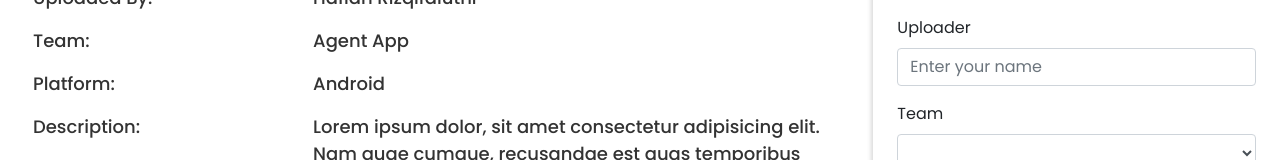
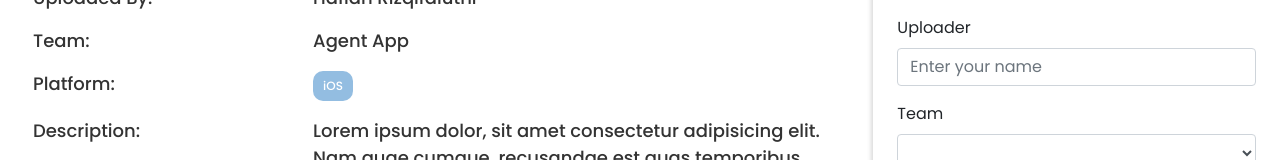
Before and after one commit to taufanfadhilah/EP-Apps-Repository-FE, a Nuxt app: page /apps/123 in a window 1280 px wide. Shown: the part 264-424 px from the top of the page. Built offline with nearby package versions, Linux system fonts and the light colour scheme.

Commit message:
fixing badge

```diff
--- a/pages/apps/_id.vue
+++ b/pages/apps/_id.vue
@@ -20,7 +20,9 @@
       </div>
       <div class="row mb-16">
         <div class="col-md-4"><p>Platform:</p></div>
-        <div class="col-md-8"><p>Android</p></div>
+        <div class="col-md-8">
+          <p><span class="badge">iOS</span></p>
+        </div>
       </div>
       <div class="row mb-16">
         <div class="col-md-4"><p>Description:</p></div>
@@ -86,4 +88,16 @@ p {
   color: #ffffff;
   border: 0px;
 }
+.badge {
+  // background: #3ac808; // for andro
+  background: #93bde1; // for ios
+  border-radius: 10px;
+  padding: 6px 10px;
+  font-weight: 500;
+  font-size: 12px;
+  line-height: 18px;
+  align-items: center;
+
+  color: #ffffff;
+}
 </style>
```
